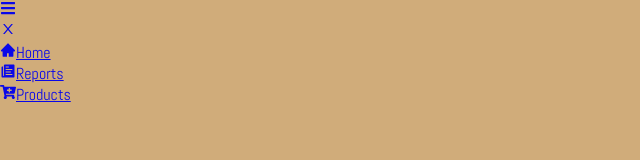
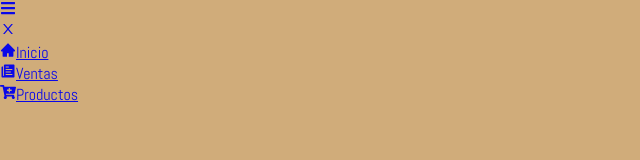
Before and after one commit to yadirahenao/Proyecto_Top_Secret_Rosies, a React (Create React App) app: page /Menu in a window 1280 px wide. Shown: the top 160 px of the page, without its empty margins (0-640 px from the left). Built offline with nearby package versions, Linux system fonts and the light colour scheme; a web font is replaced by a local one.

Commit message:
Cambio de los valores del menú

```diff
--- a/src/components/SideMenuData.jsx
+++ b/src/components/SideMenuData.jsx
@@ -5,20 +5,20 @@ import * as IoIcons from 'react-icons/io';
 
 export const SidebarData = [
   {
-    title: 'Home',
+    title: 'Inicio',
     path: '/',
     icon: <AiIcons.AiFillHome />,
     cName: 'nav-text'
   },
   {
-    title: 'Reports',
-    path: '/reports',
+    title: 'Ventas',
+    path: '/ventas',
     icon: <IoIcons.IoIosPaper />,
     cName: 'nav-text'
   },
   {
-    title: 'Products',
-    path: '/products',
+    title: 'Productos',
+    path: '/productos',
     icon: <FaIcons.FaCartPlus />,
     cName: 'nav-text'
   },
```
